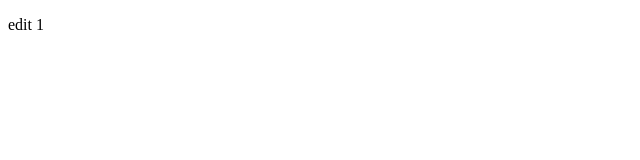
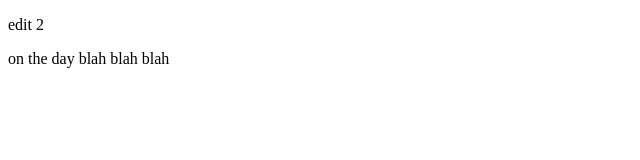
Before and after one commit to Scottww00/CIS311, a plain HTML site: page index.html in a window 1280 px wide. Shown: the whole page, without its empty margins (0-640 px from the left). Drawn offline with Linux system fonts and the light colour scheme.

Commit message:
Update index.html

```diff
--- a/index.html
+++ b/index.html
@@ -9,6 +9,10 @@
 
 </head>
 <body>
-    <p>edit 1</p>
+    <p>edit 2</p>
+
+
+
+    on the day blah blah blah
 </body>
 </html>
```
